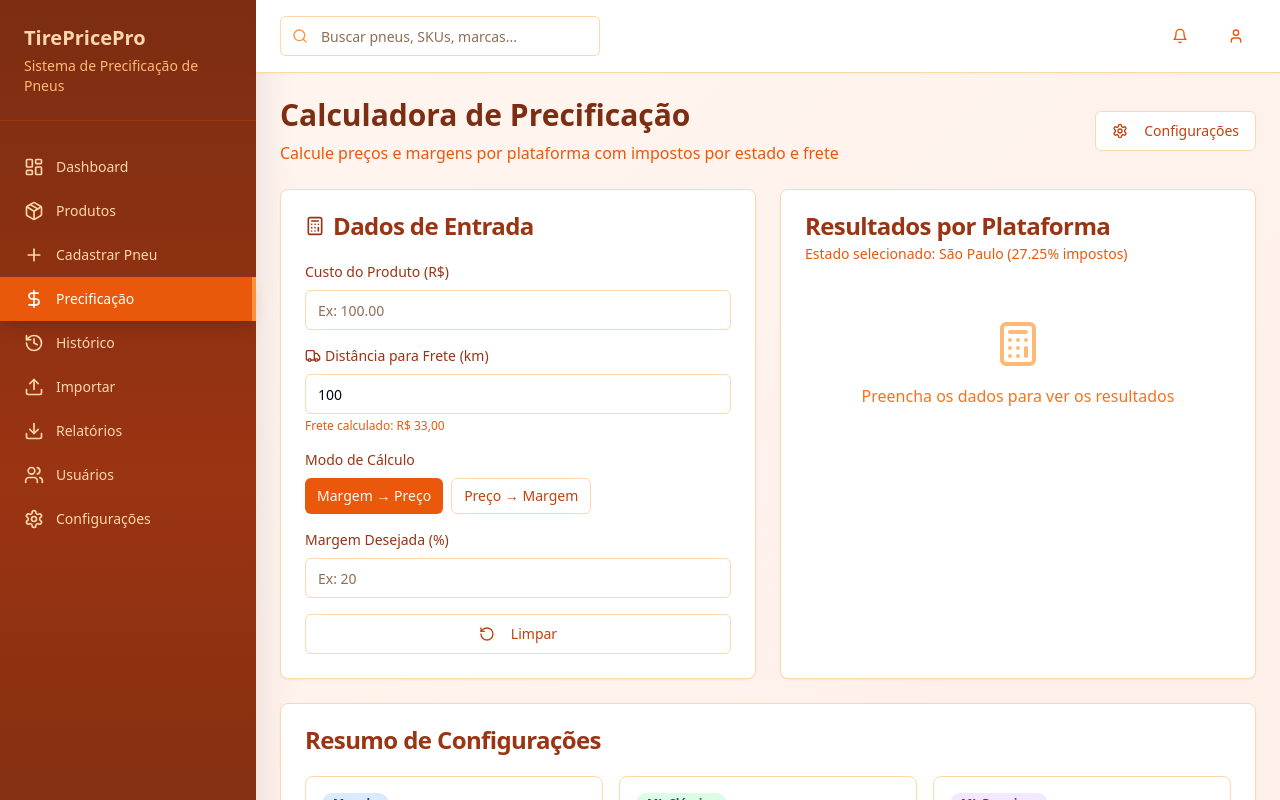
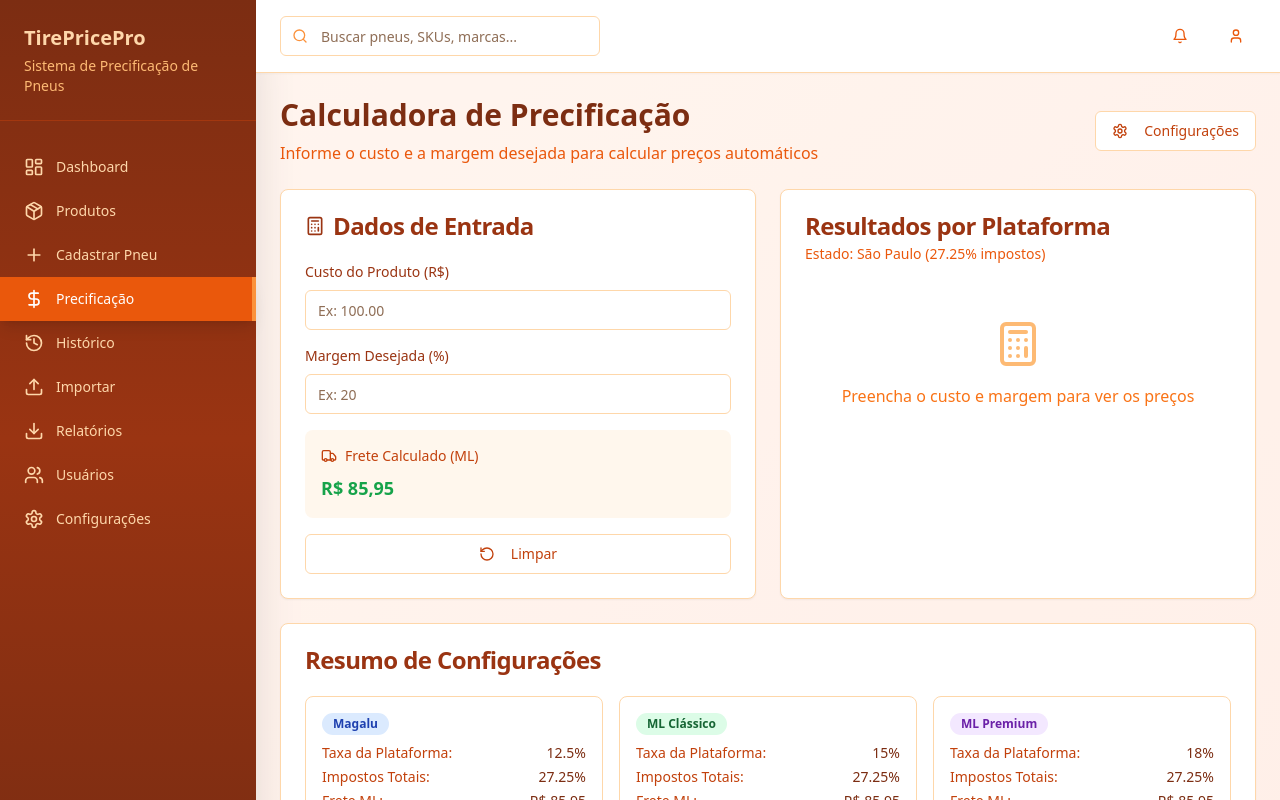
Before and after one commit to barbaraduartte/e-commerce-pricing-hub, a React (Vite) app: page /precificacao in a window 1280 px wide. Shown: the top 800 px of the page. Built offline with nearby package versions, Linux system fonts and the light colour scheme.

Commit message:
Refactor: Implement pricing calculation and freight.
Implement pricing calculation based on cost and margin, and integrate Mercado Livre freight calculation within the pricing section.

```diff
--- a/src/components/PricingCalculator.tsx
+++ b/src/components/PricingCalculator.tsx
@@ -8,7 +8,7 @@ import { Calculator, Save, RotateCcw, Settings, Truck } from 'lucide-react';
 import { usePricing } from '../contexts/PricingContext';
 import { useShipping } from '../contexts/ShippingContext';
 import { StateTaxConfiguration } from './StateTaxConfiguration';
-import { FreightConfiguration } from './FreightConfiguration';
+import { TireFreightConfiguration } from './TireFreightConfiguration';
 import { useToast } from '@/hooks/use-toast';
 
 export const PricingCalculator: React.FC = () => {
@@ -18,9 +18,6 @@ export const PricingCalculator: React.FC = () => {
 
   const [custo, setCusto] = useState<string>('');
   const [margemDesejada, setMargemDesejada] = useState<string>('');
-  const [precoFinal, setPrecoFinal] = useState<string>('');
-  const [distanciaFrete, setDistanciaFrete] = useState<string>('100');
-  const [calculationMode, setCalculationMode] = useState<'margin-to-price' | 'price-to-margin'>('margin-to-price');
   const [showConfig, setShowConfig] = useState<boolean>(false);
 
   const [editingCommissions, setEditingCommissions] = useState<{[key: string]: string}>({});
@@ -30,11 +27,6 @@ export const PricingCalculator: React.FC = () => {
     return custoComFrete / (1 - (margemValue + comissao + impostos) / 100);
   };
 
-  const calcularMargem = (custoValue: number, precoValue: number, comissao: number, impostos: number, frete: number): number => {
-    const custoComFrete = custoValue + frete;
-    return ((precoValue - custoComFrete) / precoValue * 100) - comissao - impostos;
-  };
-
   const getCurrentTotalTaxes = () => {
     const stateTaxes = getCurrentStateTaxes();
     if (!stateTaxes) return 0;
@@ -42,8 +34,7 @@ export const PricingCalculator: React.FC = () => {
   };
 
   const getFreightValue = () => {
-    const distance = parseFloat(distanciaFrete) || 0;
-    return calculateFreight(distance);
+    return calculateFreight();
   };
 
   const formatCurrency = (value: number) => {
@@ -56,22 +47,14 @@ export const PricingCalculator: React.FC = () => {
   const getResults = () => {
     const custoValue = parseFloat(custo) || 0;
     const margemValue = parseFloat(margemDesejada) || 0;
-    const precoValue = parseFloat(precoFinal) || 0;
     const totalTaxes = getCurrentTotalTaxes();
     const freightValue = getFreightValue();
 
-    if (calculationMode === 'margin-to-price' && custoValue && margemValue) {
+    if (custoValue && margemValue) {
       return platforms.map(platform => ({
         ...platform,
         precoCalculado: calcularPreco(custoValue, margemValue, platform.commission, totalTaxes, freightValue),
         margemFinal: margemValue,
-        frete: freightValue,
-      }));
-    } else if (calculationMode === 'price-to-margin' && custoValue && precoValue) {
-      return platforms.map(platform => ({
-        ...platform,
-        precoCalculado: precoValue,
-        margemFinal: calcularMargem(custoValue, precoValue, platform.commission, totalTaxes, freightValue),
         frete: freightValue,
       }));
     }
@@ -84,8 +67,6 @@ export const PricingCalculator: React.FC = () => {
   const limpar = () => {
     setCusto('');
     setMargemDesejada('');
-    setPrecoFinal('');
-    setDistanciaFrete('100');
   };
 
   const saveCommissions = () => {
@@ -109,7 +90,7 @@ export const PricingCalculator: React.FC = () => {
       <div className="flex justify-between items-center">
         <div>
           <h1 className="text-3xl font-bold text-orange-900">Calculadora de Precificação</h1>
-          <p className="text-orange-600 mt-2">Calcule preços e margens por plataforma com impostos por estado e frete</p>
+          <p className="text-orange-600 mt-2">Informe o custo e a margem desejada para calcular preços automáticos</p>
         </div>
         <Button
           variant="outline"
@@ -157,7 +138,7 @@ export const PricingCalculator: React.FC = () => {
           </Card>
 
           <StateTaxConfiguration />
-          <FreightConfiguration />
+          <TireFreightConfiguration />
         </div>
       )}
 
@@ -183,47 +164,6 @@ export const PricingCalculator: React.FC = () => {
             </div>
 
             <div>
-              <label className="text-sm font-medium mb-2 block text-orange-800 flex items-center">
-                <Truck className="w-4 h-4 mr-1" />
-                Distância para Frete (km)
-              </label>
-              <Input
-                type="number"
-                placeholder="Ex: 100"
-                value={distanciaFrete}
-                onChange={(e) => setDistanciaFrete(e.target.value)}
-                step="1"
-                className="focus:ring-orange-500 focus:border-orange-500 border-orange-200"
-              />
-              <div className="text-xs text-orange-600 mt-1">
-                Frete calculado: {formatCurrency(getFreightValue())}
-              </div>
-            </div>
-
-            <div className="space-y-2">
-              <label className="text-sm font-medium block text-orange-800">Modo de Cálculo</label>
-              <div className="flex space-x-2">
-                <Button
-                  variant={calculationMode === 'margin-to-price' ? 'default' : 'outline'}
-                  size="sm"
-                  onClick={() => setCalculationMode('margin-to-price')}
-                  className={calculationMode === 'margin-to-price' ? 'bg-orange-600 hover:bg-orange-700' : 'border-orange-200 text-orange-700 hover:bg-orange-50'}
-                >
-                  Margem → Preço
-                </Button>
-                <Button
-                  variant={calculationMode === 'price-to-margin' ? 'default' : 'outline'}
-                  size="sm"
-                  onClick={() => setCalculationMode('price-to-margin')}
-                  className={calculationMode === 'price-to-margin' ? 'bg-orange-600 hover:bg-orange-700' : 'border-orange-200 text-orange-700 hover:bg-orange-50'}
-                >
-                  Preço → Margem
-                </Button>
-              </div>
-            </div>
-
-            {calculationMode === 'margin-to-price' ? (
-              <div>
               <label className="text-sm font-medium mb-2 block text-orange-800">Margem Desejada (%)</label>
               <Input
                 type="number"
@@ -234,26 +174,21 @@ export const PricingCalculator: React.FC = () => {
                 className="focus:ring-orange-500 focus:border-orange-500 border-orange-200"
               />
             </div>
-            ) : (
-              <div>
-                <label className="text-sm font-medium mb-2 block text-orange-800">Preço Final (R$)</label>
-                <Input
-                  type="number"
-                  placeholder="Ex: 150.00"
-                  value={precoFinal}
-                  onChange={(e) => setPrecoFinal(e.target.value)}
-                  step="0.01"
-                  className="focus:ring-orange-500 focus:border-orange-500 border-orange-200"
-                />
+
+            <div className="bg-orange-50 p-4 rounded-lg">
+              <div className="text-sm text-orange-700 mb-2 flex items-center">
+                <Truck className="w-4 h-4 mr-2" />
+                Frete Calculado (ML)
               </div>
-            )}
+              <div className="text-lg font-bold text-green-600">
+                {formatCurrency(getFreightValue())}
+              </div>
+            </div>
 
-            <div className="flex space-x-2">
-              <Button onClick={limpar} variant="outline" className="flex-1 border-orange-200 text-orange-700 hover:bg-orange-50">
+            <Button onClick={limpar} variant="outline" className="w-full border-orange-200 text-orange-700 hover:bg-orange-50">
               <RotateCcw className="w-4 h-4 mr-2" />
               Limpar
             </Button>
-            </div>
           </CardContent>
         </Card>
 
@@ -262,7 +197,7 @@ export const PricingCalculator: React.FC = () => {
             <CardTitle className="text-orange-800">Resultados por Plataforma</CardTitle>
             {currentStateTaxes && (
               <div className="text-sm text-orange-600">
-                Estado selecionado: {currentStateTaxes.stateName} ({getCurrentTotalTaxes().toFixed(2)}% impostos)
+                Estado: {currentStateTaxes.stateName} ({getCurrentTotalTaxes().toFixed(2)}% impostos)
               </div>
             )}
           </CardHeader>
@@ -293,6 +228,7 @@ export const PricingCalculator: React.FC = () => {
                       </div>
                     </div>
                     <div className="text-xs text-orange-500 bg-orange-50 p-2 rounded space-y-1">
+                      <div>Custo + Frete: {formatCurrency((parseFloat(custo) || 0) + result.frete)}</div>
                       <div>Impostos: {getCurrentTotalTaxes().toFixed(2)}%</div>
                       <div>Frete: {formatCurrency(result.frete)}</div>
                     </div>
@@ -302,7 +238,7 @@ export const PricingCalculator: React.FC = () => {
             ) : (
               <div className="text-center text-orange-500 py-8">
                 <Calculator className="w-12 h-12 mx-auto mb-4 text-orange-300" />
-                <p>Preencha os dados para ver os resultados</p>
+                <p>Preencha o custo e margem para ver os preços</p>
               </div>
             )}
           </CardContent>
@@ -330,7 +266,7 @@ export const PricingCalculator: React.FC = () => {
                     <span className="font-medium text-orange-900">{getCurrentTotalTaxes().toFixed(2)}%</span>
                   </div>
                   <div className="flex justify-between">
-                    <span className="text-orange-700">Frete Estimado:</span>
+                    <span className="text-orange-700">Frete ML:</span>
                     <span className="font-medium text-orange-900">{formatCurrency(getFreightValue())}</span>
                   </div>
                 </div>
--- /dev/null
+++ b/src/components/TireFreightConfiguration.tsx
@@ -0,0 +1,121 @@
+
+import React, { useState } from 'react';
+import { Card, CardContent, CardHeader, CardTitle } from '@/components/ui/card';
+import { Button } from '@/components/ui/button';
+import { Input } from '@/components/ui/input';
+import { Select, SelectContent, SelectItem, SelectTrigger, SelectValue } from '@/components/ui/select';
+import { Package, Save, Calculator } from 'lucide-react';
+import { useShipping } from '../contexts/ShippingContext';
+import { useToast } from '@/hooks/use-toast';
+
+export const TireFreightConfiguration: React.FC = () => {
+  const { tireConfig, updateTireConfig, calculateFreight, calculateVolumetricWeight } = useShipping();
+  const { toast } = useToast();
+
+  const [editingConfig, setEditingConfig] = useState({
+    width: tireConfig.width.toString(),
+    height: tireConfig.height.toString(),
+    diameter: tireConfig.diameter.toString(),
+    quantity: tireConfig.quantity.toString(),
+  });
+
+  const saveConfig = () => {
+    const newConfig = {
+      width: parseFloat(editingConfig.width) || 0,
+      height: parseFloat(editingConfig.height) || 0,
+      diameter: parseFloat(editingConfig.diameter) || 0,
+      quantity: parseInt(editingConfig.quantity) || 1,
+    };
+    updateTireConfig(newConfig);
+    toast({
+      title: "Configuração do pneu atualizada!",
+      description: "As medidas foram salvas e o frete foi recalculado.",
+      className: "bg-orange-50 border-orange-200 text-orange-800",
+    });
+  };
+
+  const formatCurrency = (value: number) => {
+    return new Intl.NumberFormat('pt-BR', {
+      style: 'currency',
+      currency: 'BRL',
+    }).format(value);
+  };
+
+  return (
+    <Card className="border-orange-200">
+      <CardHeader>
+        <CardTitle className="text-orange-800 flex items-center">
+          <Package className="w-5 h-5 mr-2" />
+          Configuração do Pneu - Frete ML
+        </CardTitle>
+      </CardHeader>
+      <CardContent className="space-y-4">
+        <div className="grid grid-cols-2 gap-4">
+          <div>
+            <label className="text-sm font-medium mb-1 block">Largura</label>
+            <Input
+              type="number"
+              placeholder="Ex: 235"
+              value={editingConfig.width}
+              onChange={(e) => setEditingConfig(prev => ({ ...prev, width: e.target.value }))}
+              className="focus:ring-orange-500 focus:border-orange-500"
+            />
+          </div>
+          <div>
+            <label className="text-sm font-medium mb-1 block">Altura</label>
+            <Input
+              type="number"
+              placeholder="Ex: 50"
+              value={editingConfig.height}
+              onChange={(e) => setEditingConfig(prev => ({ ...prev, height: e.target.value }))}
+              className="focus:ring-orange-500 focus:border-orange-500"
+            />
+          </div>
+          <div>
+            <label className="text-sm font-medium mb-1 block">Aro</label>
+            <Input
+              type="number"
+              placeholder="Ex: 19"
+              value={editingConfig.diameter}
+              onChange={(e) => setEditingConfig(prev => ({ ...prev, diameter: e.target.value }))}
+              className="focus:ring-orange-500 focus:border-orange-500"
+            />
+          </div>
+          <div>
+            <label className="text-sm font-medium mb-1 block">Quantidade</label>
+            <Select
+              value={editingConfig.quantity}
+              onValueChange={(value) => setEditingConfig(prev => ({ ...prev, quantity: value }))}
+            >
+              <SelectTrigger className="focus:ring-orange-500 focus:border-orange-500">
+                <SelectValue />
+              </SelectTrigger>
+              <SelectContent>
+                <SelectItem value="1">1 pneu</SelectItem>
+                <SelectItem value="2">2 pneus</SelectItem>
+                <SelectItem value="4">4 pneus</SelectItem>
+              </SelectContent>
+            </Select>
+          </div>
+        </div>
+
+        <div className="bg-orange-50 p-4 rounded-lg space-y-2">
+          <div className="text-sm">
+            <strong>Peso Volumétrico:</strong> {calculateVolumetricWeight().toFixed(4)} kg
+          </div>
+          <div className="text-lg font-bold text-green-600">
+            <strong>Frete Calculado:</strong> {formatCurrency(calculateFreight())}
+          </div>
+        </div>
+
+        <Button
+          onClick={saveConfig}
+          className="w-full bg-orange-600 hover:bg-orange-700"
+        >
+          <Save className="w-4 h-4 mr-2" />
+          Salvar Configuração do Pneu
+        </Button>
+      </CardContent>
+    </Card>
+  );
+};
--- a/src/contexts/ShippingContext.tsx
+++ b/src/contexts/ShippingContext.tsx
@@ -1,4 +1,3 @@
-
 import React, { createContext, useContext, useState, ReactNode } from 'react';
 
 export interface StateTax {
@@ -10,24 +9,23 @@ export interface StateTax {
   cofins: number;
 }
 
-export interface FreightConfig {
-  length: number; // comprimento em cm
-  width: number;  // largura em cm
-  height: number; // altura em cm
-  weight: number; // peso em kg
-  pricePerKm: number; // preço por km
-  baseCost: number; // custo base
+export interface TireConfig {
+  width: number;     // largura (ex: 235)
+  height: number;    // altura (ex: 50)
+  diameter: number;  // aro (ex: 19)
+  quantity: number;  // quantidade (1, 2 ou 4)
 }
 
 interface ShippingContextType {
   stateTaxes: StateTax[];
   selectedState: string;
-  freightConfig: FreightConfig;
+  tireConfig: TireConfig;
   updateStateTax: (state: string, taxes: Omit<StateTax, 'state' | 'stateName'>) => void;
   setSelectedState: (state: string) => void;
-  updateFreightConfig: (config: FreightConfig) => void;
+  updateTireConfig: (config: TireConfig) => void;
   getCurrentStateTaxes: () => StateTax | undefined;
-  calculateFreight: (distance: number) => number;
+  calculateFreight: () => number;
+  calculateVolumetricWeight: () => number;
 }
 
 const ShippingContext = createContext<ShippingContextType | undefined>(undefined);
@@ -62,19 +60,17 @@ const brazilianStates: StateTax[] = [
   { state: 'TO', stateName: 'Tocantins', icms: 18.0, ipi: 0.0, pis: 1.65, cofins: 7.6 },
 ];
 
-const defaultFreightConfig: FreightConfig = {
-  length: 60,
-  width: 20,
-  height: 60,
-  weight: 8,
-  pricePerKm: 0.12,
-  baseCost: 15.0,
+const defaultTireConfig: TireConfig = {
+  width: 235,
+  height: 50,
+  diameter: 19,
+  quantity: 1,
 };
 
 export const ShippingProvider: React.FC<{ children: ReactNode }> = ({ children }) => {
   const [stateTaxes, setStateTaxes] = useState<StateTax[]>(brazilianStates);
   const [selectedState, setSelectedState] = useState<string>('SP');
-  const [freightConfig, setFreightConfig] = useState<FreightConfig>(defaultFreightConfig);
+  const [tireConfig, setTireConfig] = useState<TireConfig>(defaultTireConfig);
 
   const updateStateTax = (state: string, taxes: Omit<StateTax, 'state' | 'stateName'>) => {
     setStateTaxes(prev =>
@@ -86,32 +82,57 @@ export const ShippingProvider: React.FC<{ children: ReactNode }> = ({ children }
     );
   };
 
-  const updateFreightConfig = (config: FreightConfig) => {
-    setFreightConfig(config);
+  const updateTireConfig = (config: TireConfig) => {
+    setTireConfig(config);
   };
 
   const getCurrentStateTaxes = () => {
     return stateTaxes.find(tax => tax.state === selectedState);
   };
 
-  const calculateFreight = (distance: number) => {
-    // Cálculo baseado em dimensões e peso do produto
-    const volumetricWeight = (freightConfig.length * freightConfig.width * freightConfig.height) / 6000;
-    const finalWeight = Math.max(freightConfig.weight, volumetricWeight);
+  const calculateVolumetricWeight = () => {
+    // Cálculo baseado na sua planilha: (largura * altura * aro * quantidade) / 10000
+    const { width, height, diameter, quantity } = tireConfig;
+    return (width * height * diameter * quantity) / 10000;
+  };
 
-    return freightConfig.baseCost + (distance * freightConfig.pricePerKm) + (finalWeight * 0.5);
+  const calculateFreight = () => {
+    const volumetricWeight = calculateVolumetricWeight();
+
+    // Fórmula exata da sua planilha do Excel
+    if (volumetricWeight === 0) return 0;
+    if (volumetricWeight > 0 && volumetricWeight <= 0.3) return 19.95;
+    if (volumetricWeight > 0.3 && volumetricWeight <= 0.5) return 21.45;
+    if (volumetricWeight > 0.5 && volumetricWeight <= 1) return 22.45;
+    if (volumetricWeight > 1 && volumetricWeight <= 2) return 23.45;
+    if (volumetricWeight > 2 && volumetricWeight <= 3) return 24.95;
+    if (volumetricWeight > 3 && volumetricWeight <= 4) return 26.95;
+    if (volumetricWeight > 4 && volumetricWeight <= 5) return 28.45;
+    if (volumetricWeight > 5 && volumetricWeight <= 9) return 44.45;
+    if (volumetricWeight > 9 && volumetricWeight <= 13) return 65.95;
+    if (volumetricWeight > 13 && volumetricWeight <= 17) return 73.45;
+    if (volumetricWeight > 17 && volumetricWeight <= 23) return 85.95;
+    if (volumetricWeight > 23 && volumetricWeight <= 30) return 98.95;
+    if (volumetricWeight > 30 && volumetricWeight <= 40) return 109.45;
+    if (volumetricWeight > 40 && volumetricWeight <= 50) return 116.95;
+    if (volumetricWeight > 50 && volumetricWeight <= 60) return 124.95;
+    if (volumetricWeight > 60 && volumetricWeight <= 70) return 141.45;
+    if (volumetricWeight > 70 && volumetricWeight <= 80) return 156.95;
+
+    return 0; // Para valores fora da tabela
   };
 
   return (
     <ShippingContext.Provider value={{
       stateTaxes,
       selectedState,
-      freightConfig,
+      tireConfig,
       updateStateTax,
       setSelectedState,
-      updateFreightConfig,
+      updateTireConfig,
       getCurrentStateTaxes,
       calculateFreight,
+      calculateVolumetricWeight,
     }}>
       {children}
     </ShippingContext.Provider>
```
Lines whose indentation alone changed are shown as unchanged.
